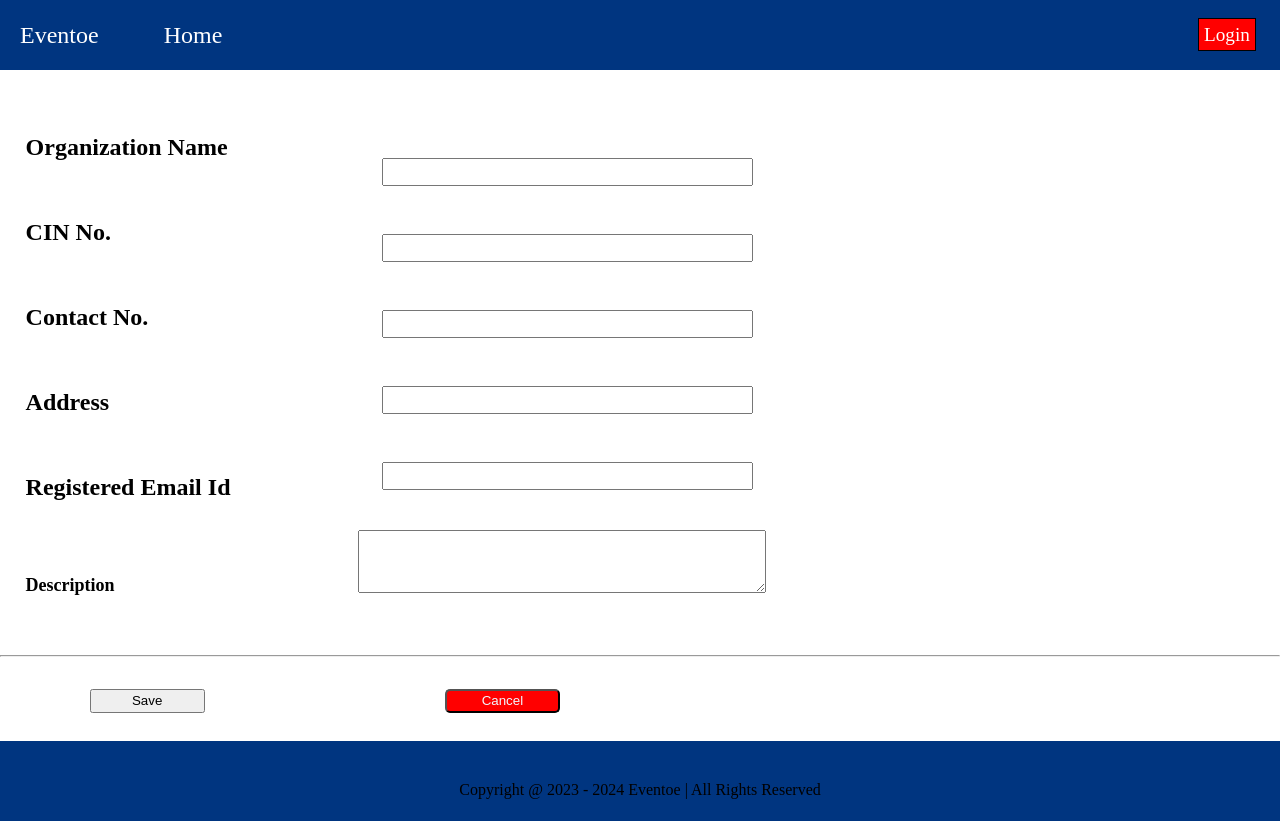
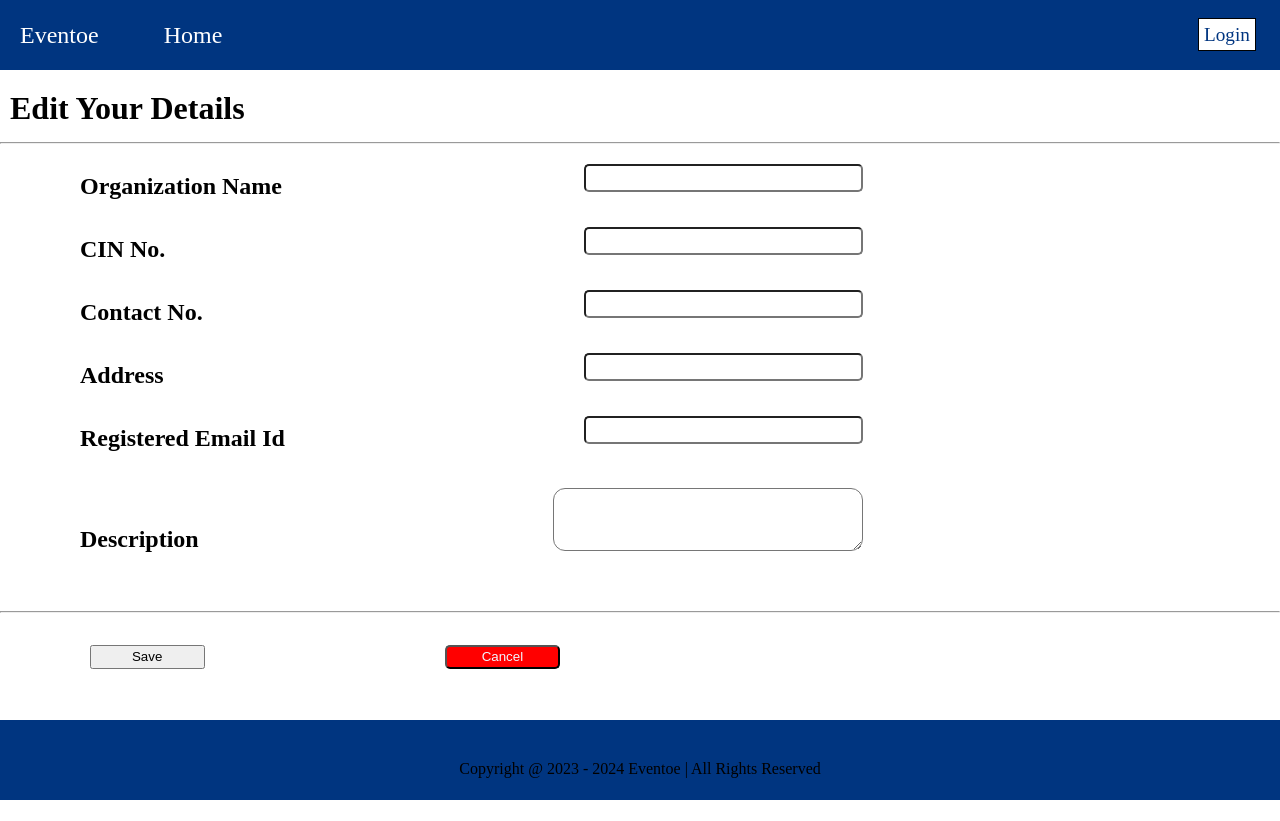
Before and after one commit to AshadSaifi12/Eventoe--An-Interface, a React (Create React App) app in the folder client/: page /Update in a window 1280 px wide. After the commit the page ends 800 px from the top, so only its background shows below. Built offline with nearby package versions, Linux system fonts and the light colour scheme.

Commit message:
Fourth Commit

```diff
--- a/client/src/components/navbar/Navbar.jsx
+++ b/client/src/components/navbar/Navbar.jsx
@@ -40,7 +40,7 @@ function Navbar(props) {
                     <li><Link style={{ color: '#FFF', textDecoration: 'none' }} to="/">Home</Link></li>
                 </ul>
                 <div >
-                    <Link id="logout" style={{ color: '#FFF', textDecoration: 'none' }} to="/" >Login</Link>
+                    <Link id="logout" style={{ color : "#003580", backgroundColor: "white", textDecoration: 'none' }} to="/" >Login</Link>
 
                 </div>
             </div>
--- a/client/src/pages/home/Home2.jsx
+++ b/client/src/pages/home/Home2.jsx
@@ -26,31 +26,32 @@ const Home2 =()=>{
         if (name==="" || email==="" || number===null || message==="") {
           return alert("Please fill all details")
         }
-        else{
-          await fetch("/auth/querySave", {
-            method: "POST",
-            headers: {
-              "Content-Type": "application/json",
-              'Accept': 'application/json'
-            },
-            body: JSON.stringify({
-              "Name": name,
-              "email":email,
-              "phone": number,
-              "message":message
-            })
-          }).then(result => {
-            console.log("result : ", result);
-            if (result.status !== 200) {
-              alert("something Went wrong")
-            }
-            else {
-                alert("Hii "+ name + " Query Submitted Successfully !!!Thanks for your Interest @!!! We will reach you ASAP , Be Connected with us...")
-            }
-            return result.json();
-          }).then(res => {
-            console.log("res : ", res);
-          })
+        // else{
+        // //   await fetch("/auth/querySave", {
+        // //     method: "POST",
+        // //     headers: {
+        // //       "Content-Type": "application/json",
+        // //       'Accept': 'application/json'
+        // //     },
+        // //     body: JSON.stringify({
+        // //       "Name": name,
+        // //       "email":email,
+        // //       "phone": number,
+        // //       "message":message
+        // //     })
+        // //   }).then(result => {
+        // //     console.log("result : ", result);
+        //     // if (result.status !== 200) {
+        //     //   alert("something Went wrong")
+        //     // }
+
+        //     // return result.json();
+        // //   }).then(res => {
+        // //     console.log("res : ", res);
+        // //   })
+        // }
+        else {
+            alert("Hii "+ name + " Query Submitted Successfully !!!Thanks for your Interest @!!! We will reach you ASAP , Be Connected with us...")
         }
 
         //You can use it to Push to backend
@@ -287,9 +288,12 @@ const Home2 =()=>{
                         </p>
                         </div>
                     </div>
-                    <div className="detailContactIn">
+
+                </div>
+                <div className="formContact">
+                <div className="detailContactIn">
                     <img src={call}/>
-                    <div className="detailContactInText"><h1>Call Us</h1><br/>
+                    <div className="detailContactInText2"><h1>Call Us</h1><br/>
                         <p>+91-960219****<br/>
 +91-960219****<br/>
 0291-294****
@@ -298,21 +302,10 @@ const Home2 =()=>{
                     </div>
                     <div className="detailContactIn">
                     <img src={timings}/>
-                    <div className="detailContactInText"><h1>Our Timing</h1><br/>
+                    <div className="detailContactInText2"><h1>Our Timing</h1><br/>
                         <p>Mon - Sun : 09:00 AM - 09:00 PM</p>
                         </div>
                     </div>
-                </div>
-                <div className="formContact">
-                    <b><label>Your Name</label></b><br/>
-                    <input type="text" value={name} onChange={(e)=>{setName(e.target.value)}} ></input><br/>
-                    <b><label>Your Email</label></b><br/>
-                    <input type="text" value={email}  onChange={(e)=>{setEmail(e.target.value)}} ></input><br/>
-                    <b><label>Contact Number</label></b><br/>
-                    <input type="text" value={number} onChange={(e)=>{setNumber(e.target.value)}} ></input><br/>
-                    <b><label>Message</label></b><br/>
-                    <input type="text" value={message} onChange={(e)=>{setMessage(e.target.value)}} ></input><br/>
-                    <button onClick={()=>{HandleSubmit()}}> Submit</button>
                 </div>
             </div>
 
--- a/client/src/pages/home/css/HomeBefore.css
+++ b/client/src/pages/home/css/HomeBefore.css
@@ -71,8 +71,3 @@ background-color: lightcoral;
 #signUp{
     margin-right: -15vw;
 }
-
-
-.formContact{
-    padding-top: 4vh;
-}
--- a/client/src/pages/home/css/home.css
+++ b/client/src/pages/home/css/home.css
@@ -1,3 +1,5 @@
+
+
 *{
     margin: 0px;
     padding: 0px;
@@ -5,6 +7,9 @@
 .container{
     display: flex;
 
+}
+#root{
+    overflow: scroll;
 }
 .sec1{
     flex-basis: 20%;
@@ -152,7 +157,9 @@ margin-top: 9vh;
     margin: 3px;
     margin-top: 40px;
     border: solid 1.0px #003580;
+    border-radius:1px ;
 
+    overflow: scroll;
 
     justify-content: space-around;
 }
@@ -167,41 +174,82 @@ label{
     margin-left: 10px;
 }
 .first{
+    font-size: larger;
     display: flex;
-    margin-top: 2vh;
+    margin-left: 1vh;
 }
 .first label{
     padding-right: 1vh;
 
 }
 .first input{
-    padding-right: 1vh;
+    /* padding-right: 1vh; */
     margin-top: 1vh;
+    margin-inline:1vh;
+    padding-right: 10vh;
+    pointer-events: none;
+    font-size: 15px;
+    width: 50%;
 
 }
 .second textarea{
     padding-right: 1vh;
     margin-top: 1vh;
+    pointer-events:none;
+    font-size: 15px;
+    padding-left: 1vh;
+  width: 90%;
 }
-.second input{
 
-    margin-top: 2vh;
-
-}
 .second{
     margin-top: 1vh;
     display: flex;
-    margin-inline: 1vh;
+    margin-left: 1vh;
+    margin-bottom: 1vh;
+    font-size: larger;
 }
 .second div{
     display: inline;
-    padding-inline: 22px;
+    padding-inline: 10px;
     margin-top: 2vh;
+    width: 50%;
 }
 .first div{
-    padding-bottom: 12px;
-    padding-left: 21px;
+    display: inline;
+    padding-inline: 10px;
+    margin-top: 2vh;
+    width: 25%;
+
 }
 #isExpired{
-    padding-left: 90%;
+    margin-left: 2vh;
+    margin-top: 1vh;
 }
+
+.Concern{
+   width: 100%;
+   align-items: center;
+}
+.Concern h3{
+
+    margin-left: 11vh;
+    margin-right: 4vh;
+    margin-top:3vh;
+    font-size: larger;
+
+}
+.Concern textarea{
+    width: 80%;
+    height: 40%;
+    margin: 2vh;
+
+}
+
+.Concern button{
+    padding-left: 1vh;
+    padding-right: 1vh;
+
+    margin-left: 38%;
+    margin-right: 4vh;
+    margin-top: 1vh;
+}
--- a/client/src/pages/profile/ProfileUpdate.jsx
+++ b/client/src/pages/profile/ProfileUpdate.jsx
@@ -55,26 +55,34 @@ export default function Update() {
                 <hr />
             <div className="form">
                 <div className="Names">
-                        <div><label htmlFor="">Username</label><br/></div>
+                        <div className="InputFields"><label htmlFor="">Username</label><br/>
+                        <input type="text" name="" value={username} onChange={(e)=>{SetUsername(e.target.value)}} id="" />
+                        </div>
 
-                       <div> <label htmlFor="">Age</label><br/></div>
+                       <div className="InputFields"> <label htmlFor="">Age</label><br/>
+                       <input type="text" name="" value={age} onChange={(e)=>{Setage(e.target.value)}} id="" />
+                       </div>
 
-                        <div><label htmlFor="">Mobile No.</label><br/></div>
+                        <div className="InputFields"><label htmlFor="">Mobile No.</label><br/>
+                        <input type="text" name="" value={phone} onChange={(e)=>{SetPhone(e.target.value)}} id="" />
+                        </div>
 
-                     <div>   <label htmlFor="">Address</label><br/></div>
+                     <div className="InputFields">   <label htmlFor="">Address</label><br/>
+                     <textarea type="text" name="" value={address} onChange={(e)=>{SetAddress(e.target.value)}} id="" />
+                     </div>
 
-                       <div> <label htmlFor="">Registered Email Id</label><br/></div>
+                       <div className="InputFields"> <label htmlFor="">Registered Email Id</label><br/>
+                       <input type="text" name="" value={email} onChange={(e)=>{SetEmail(e.target.value)}} id="" />
+                       </div>
 
-                        <div><label htmlFor="">Gender</label><br/></div>
+                        <div className="InputFields"><label htmlFor="">Gender</label><br/>
+                        <select type="text" name="" value={gender} onChange={(e)=>{Setgender(e.target.value)}} id="" >
+                            <option value="Male">Male</option>
+                            <option value="Female">Female</option>
+                        </select>
+                        </div>
                 </div>
-                <div className="InputFields">
-                        <input type="text" name="" value={username} onChange={(e)=>{SetUsername(e.target.value)}} id="" /><br/>
-                        <input type="text" name="" value={age} onChange={(e)=>{Setage(e.target.value)}} id="" /><br/>
-                        <input type="text" name="" value={phone} onChange={(e)=>{SetPhone(e.target.value)}} id="" /><br/>
-                        <input type="text" name="" value={address} onChange={(e)=>{SetAddress(e.target.value)}} id="" /><br/>
-                        <input type="text" name="" value={email} onChange={(e)=>{SetEmail(e.target.value)}} id="" /><br/>
-                        <input type="text" name="" value={gender} onChange={(e)=>{Setgender(e.target.value)}} id="" /><br/>
-                </div>
+
 
             </div>
 
@@ -97,28 +105,32 @@ export default function Update() {
             <div className="form">
                 <div className="Names">
 
-                        <div><label htmlFor="">Organization Name</label><br/></div>
+                        <div  className="InputFields"><label htmlFor="">Organization Name</label><br/>
+                        <input type="text" name="" value={username} onChange={(e)=>{SetUsername(e.target.value)}} id="" />
+                        </div>
 
-                        <div>  <label htmlFor="">CIN No.</label><br/></div>
+                        <div  className="InputFields">  <label htmlFor="">CIN No.</label><br/>
+                        <input type="text" name="" value={CIN_No} onChange={(e)=>{SetCin(e.target.value)}} id="" /></div>
 
-                        <div> <label htmlFor="">Contact No.</label><br/></div>
+                        <div  className="InputFields"> <label htmlFor="">Contact No.</label><br/>
+                        <input type="text" name="" value={phone} onChange={(e)=>{SetPhone(e.target.value)}} id="" />
+                        </div>
 
-                        <div> <label htmlFor="">Address</label><br/></div>
+                        <div  className="InputFields"> <label htmlFor="">Address</label><br/>
+                        <input type="text" name="" value={address} onChange={(e)=>{SetAddress(e.target.value)}} id="" />
+                        </div>
 
-                        <div> <label htmlFor="">Registered Email Id</label><br/></div>
+                        <div  className="InputFields"> <label htmlFor="">Registered Email Id</label><br/>
+                        <input type="text" name="" value={email} onChange={(e)=>{SetEmail(e.target.value)}} id="" />
+                        </div>
 
-                        <div> <label id='desc' htmlFor="">Description</label><br/></div>
+                        <div  className="InputFields">
+                        <label  htmlFor="">Description</label><br/>
+                        <textarea type="text" id="textarea" value={(desc)} onChange={(e)=>{(SetDesc(e.target.value))}} cols={57} name="desc"  ></textarea>
+                        </div>
 
                 </div>
-                <div className="InputFields">
-                        <div><input type="text" name="" value={username} onChange={(e)=>{SetUsername(e.target.value)}} id="" /><br /></div>
-                       <div> <input type="text" name="" value={CIN_No} onChange={(e)=>{SetCin(e.target.value)}} id="" /><br /></div>
-                        <div><input type="text" name="" value={phone} onChange={(e)=>{SetPhone(e.target.value)}} id="" /><br /></div>
-                        <div><input type="text" name="" value={address} onChange={(e)=>{SetAddress(e.target.value)}} id="" /><br /></div>
-                        <div><input type="text" name="" value={email} onChange={(e)=>{SetEmail(e.target.value)}} id="" /><br /></div>
-                        <div><textarea type="text" id="textarea" value={(desc)} onChange={(e)=>{(SetDesc(e.target.value))}} cols={57} name="desc"  ></textarea><br /></div>
 
-                </div>
 
             </div>
             </div>
--- a/client/src/pages/profile/css/ProfileUpdate.css
+++ b/client/src/pages/profile/css/ProfileUpdate.css
@@ -1,28 +1,39 @@
 .form{
     display: flex;
+
 }
 
 .Names{
-    padding-top: 6vw;
-    padding-left: 2vw;
-    font-size: 30px;
+    padding-top: 1vw;
 
 }
 
+.InputFields label{
+    padding-right: 20vh;
+    width: 50%;
+}
 .InputFields{
-    padding-top: 6vw;
-    padding-left: 10vw;
-    font-size: 30px;
     align-items: center;
+    display: flex;
+    width: 100%;
+    padding-left: 10vh;
 }
 .InputFields input{
-    padding: 0vh;
-margin: 3vh;
-padding-right: 10vh;
-padding-left: 10vh;
-height: 3vh;
-font-size: 2vh;
-text-align: center;
+
+    height: 3vh;
+    font-size: medium;
+    text-align: center;
+    border-radius: 5px;
+   width: 40%;
+
+}
+
+.InputFields textarea{
+
+    height: 8vh;
+    font-size: medium;
+    text-align: center;
+    margin-left: 2vh;
 
 }
 .button{
@@ -56,7 +67,7 @@ height: 3vh;
     padding-left: 10vw;
 }
 .Names div{
-    padding-bottom: 58px;
+    padding-bottom: 20px;
     font-size: x-large;
 }
 
--- a/client/src/pages/profile/css/profile.css
+++ b/client/src/pages/profile/css/profile.css
@@ -57,10 +57,11 @@ font-size: medium;
 text-align: center;
 }
 .descDiv > textarea{
-    margin-left: 130px;
-    width: 350px;
-
+    width: 20vw;
     font-size: medium;
+    text-align: center;
+    margin-left: 23vh;
+        height: 10vh;
 }
 
 #desc{
@@ -71,15 +72,21 @@ text-align: center;
 .descDiv{
     display: flex;
 
+
 }
 
 
-
+#profileSpan2 h2{
+    margin-top: 9vh;
+    font-size: xx-large;
+    padding: 0px 0px 15px 10px;
+}
 
 
 #profileSpan2 {
-    font-size: larger;
+
     padding: 0px 0px 15px 10px;
+
 }
 
 .daySection  > input, .startDateSection  > input, .endDateSection  > input, .amountPaidSection > input{
@@ -117,6 +124,7 @@ text-align: center;
     margin-bottom: 10px;
     width: fit-content;
     font-size: larger;
+    overflow: scroll;
 
 
 }
@@ -125,7 +133,7 @@ text-align: center;
 }
 .jobsSection{
     padding: 25px 10px 15px 10px;
-    margin-left: 120px;
+    margin-left: 200px;
     margin-right: 20px;
 }
 
@@ -161,6 +169,16 @@ text-align: center;
     font-size: large;
 
 }
+.lowerJobSection input,textarea{
+ margin-top: 2vh;
+overflow-x: scroll;
+ font-size: 12px;
+}
+.lowerJobSection{
+    width: fit-content;
+    font-size: 12px;
+    overflow-x: scroll;
+   }
 .addButton{
 
 }
@@ -193,6 +211,7 @@ text-align: center;
 .amountPaidDiv > textarea {
     width: fit-content;
 }
+
 .mainbody{
     display: flex;
 }
@@ -205,11 +224,12 @@ text-align: center;
     font-size: large;
 }
 
-@media screen and (max-width: 1588px) {
-    .descDiv > textarea{
+@media screen and (min-width: 1588px) {
+    /* .descDiv > textarea{
         margin-left: 21px;
+        height: 10vh;
 
-    }
+    } */
     #desc{
         width: fit-content;
     }
--- a/client/src/pages/signup/Signup.jsx
+++ b/client/src/pages/signup/Signup.jsx
@@ -392,9 +392,10 @@ function Signup() {
   return (
     <div>
       <Navbar/>
-      <h1 id='signup-heading'>Eventoe Signup</h1>
+
       <br />
       <div className="signup-div">
+      <h1 id='signup-heading'>Eventoe Signup</h1>
         <select value={userValue} onChange={handleChange}>
           {options.map((option) => (
             <option value={option.value}>{option.label}</option>
@@ -407,7 +408,7 @@ function Signup() {
         <div className="inner-emp-form">
 
           <div className="signup-header">
-            <span>Employee Signup page</span>
+            <span >Employee Signup page</span>
           </div>
           <form method="POST" onSubmit={handleFormData} >
             <label htmlFor="">Enter your name</label><br /><br />
@@ -417,7 +418,7 @@ function Signup() {
             <label htmlFor="">Enter Mobile No.</label><br /><br />
             <input type="text" name="phone" id="" required /><br /><br />
             <label htmlFor="">Address</label><br /><br />
-            <input type="text" name="address" id="" required /><br /><br />
+            <textarea type="text" name="address" id="" required /><br /><br />
             <label htmlFor="">Gender</label><br /><br />
             <select name="gender" id="" required>
               <option value="">Select your gender</option>
@@ -453,7 +454,7 @@ function Signup() {
             <label htmlFor="">Description</label><br /><br />
             <textarea name="desc" id="" cols="57" rows="10" ></textarea><br /><br />
             <label htmlFor="">Office Address</label><br /><br />
-            <input type="text" name="address" id="" required /><br /><br />
+            <textarea type="text" name="address" id="" required /><br /><br />
             <label htmlFor="">Available work</label><br /><br />
 
             <select name='work' value={workValue} onChange={handleChangeWork}>
--- a/client/src/pages/signup/signup.css
+++ b/client/src/pages/signup/signup.css
@@ -2,15 +2,15 @@
     margin: 0px;
     padding: 0px;
 }
-#signup-heading, .signup-div{
+#signup-heading, .signup-div ,.signup-div input{
     text-align: center;
     padding: 1vh;
-    padding-top: 9vh;
+
 }
 .inner-emp-form{
     display: block;
     margin: auto;
-    width: 600px;
+    width: 60%;
     border: solid 1px black;
     border-radius: 5px;
 }
@@ -31,9 +31,17 @@
     color: white;
     padding: 6px;
 }
-.inner-emp-form >form > input{
+#signup-heading{
+   margin-top: 9vh;
+}
+.inner-emp-form >form > input,textarea{
     width: 98%;
     height: 21px;
+    border-radius: 12px;
+}
+.inner-emp-form >form >textarea{
+    width: 98%;
+    height: 5vh;
     border-radius: 12px;
 }
 .inner-emp-form >form{
```
Also changed, not shown: client/src/pages/home/Home.jsx (+96 -123 lines), 2 other files (tests, documents, lock files or other folders).
